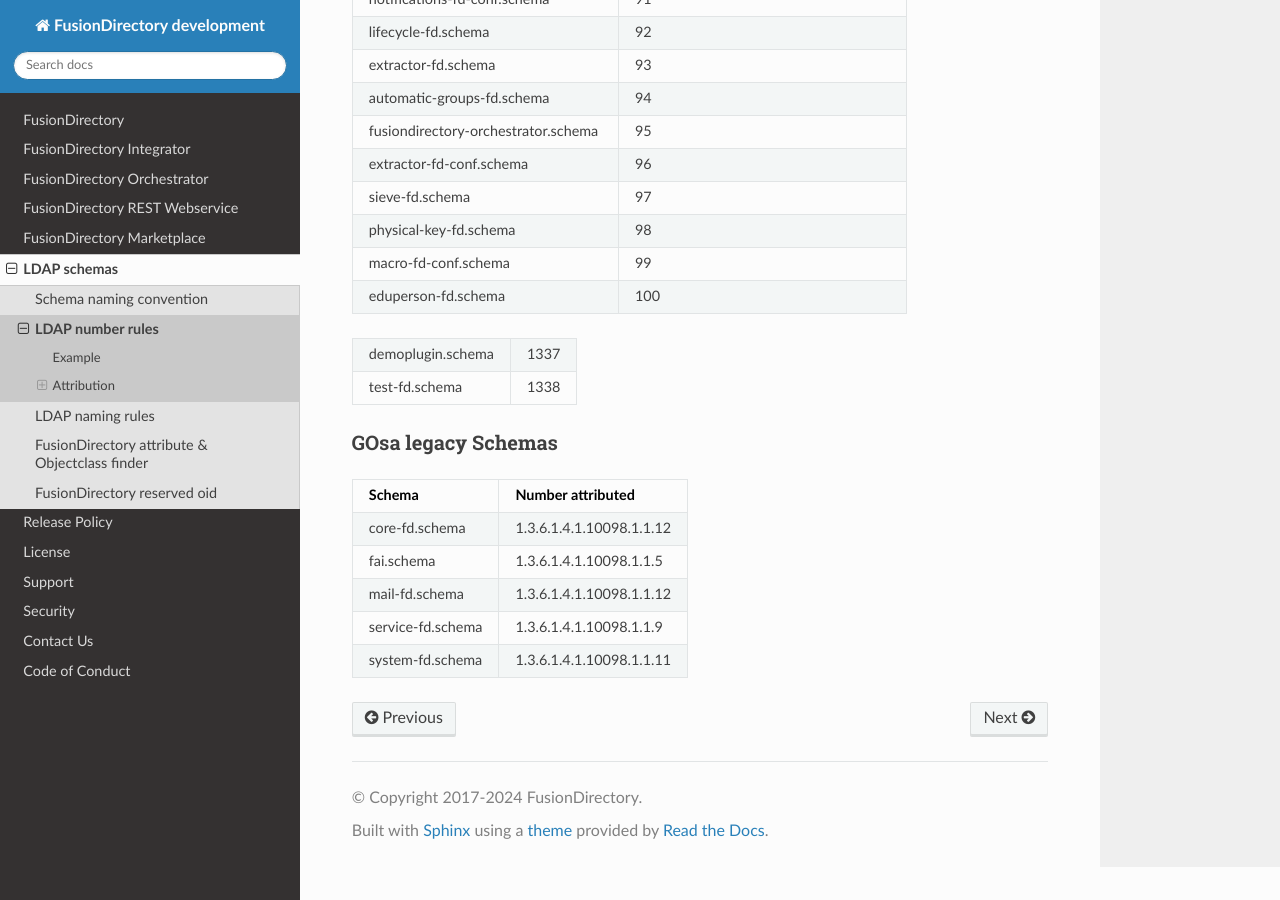
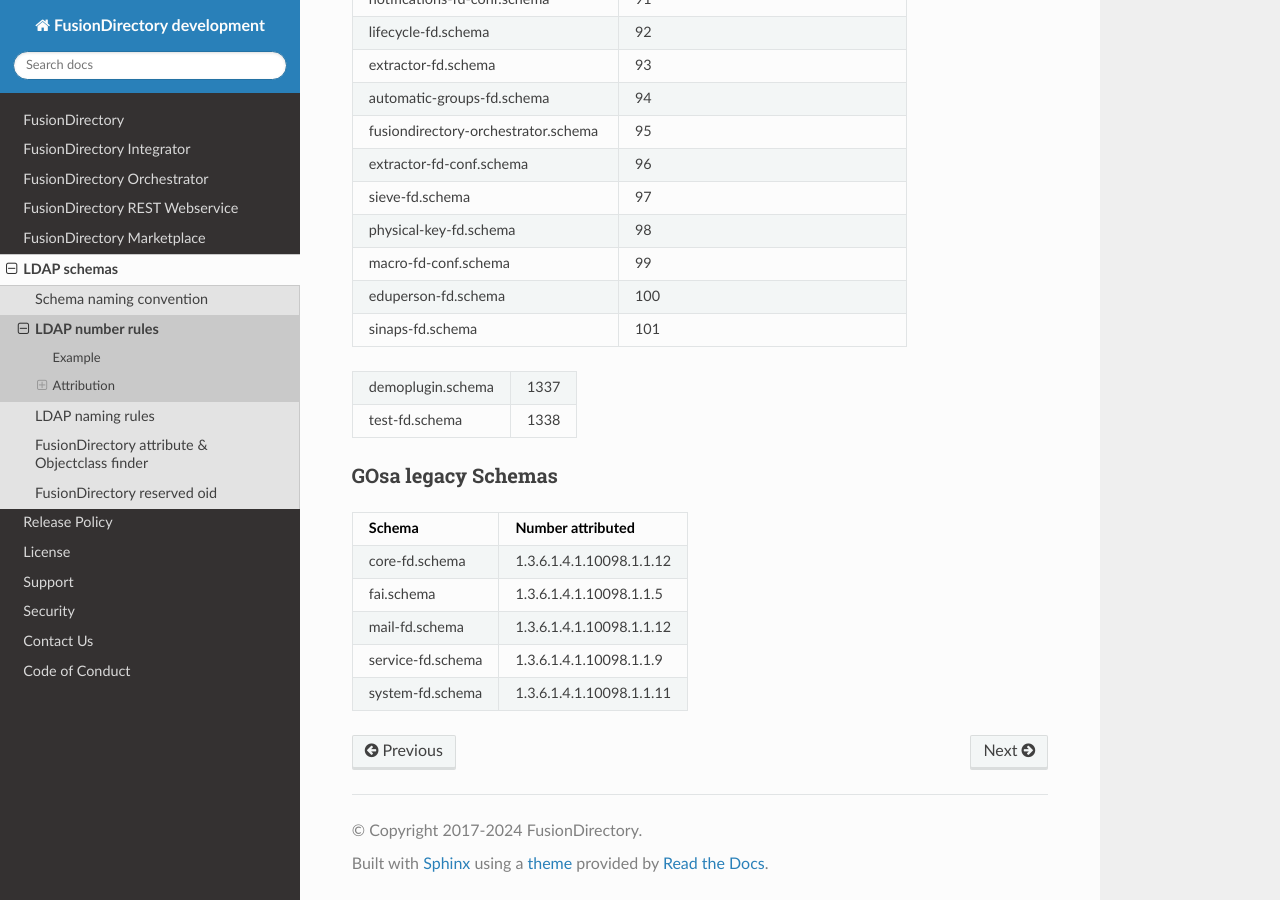
Before and after one commit to fusiondirectory/fusiondirectory-dev-manual, a Sphinx documentation site: the page built from source/ldap/numberrules.rst, in a window 1280 px wide and 900 px high, scrolled down 3883 px. Built offline with Sphinx 7.4.7 and the Read the Docs theme 3.1.0, drawn with Linux system fonts in a browser that asks for light colours.

Commit message:
:sparkles: feat(schema) add the sinaps-fd.schema number
Signed-off-by: Benoit Mortier <benoit.mortier@fusiondirectory.org>

```diff
--- a/source/ldap/numberrules.rst
+++ b/source/ldap/numberrules.rst
@@ -135,6 +135,7 @@
 physical-key-fd.schema                98
 macro-fd-conf.schema                  99
 eduperson-fd.schema                   100
+sinaps-fd.schema                      101
 ===================================== =====================
 
 ===================================== =====================
```
